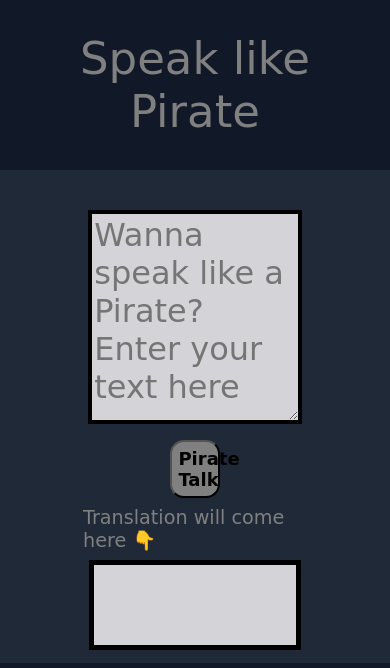
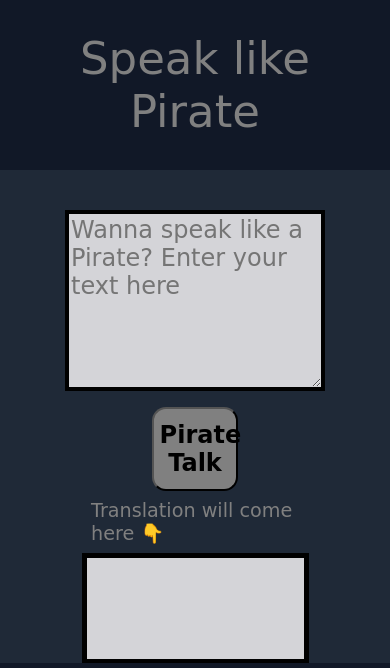
Before and after one commit to Shreyansh-09/mark-7-neog, a plain HTML site: page index.html in a window 390 px wide. Shown: the top 668 px of the page. Drawn offline with Linux system fonts and the light colour scheme; a web font is replaced by a local one.

Commit message:
style: viewport fix
Web App style fixed based on mobile display view.

```diff
--- a/styles.css
+++ b/styles.css
@@ -27,10 +27,11 @@ main {
 textarea {
     display: block;
     font-family: inherit;
-    font-size: xx-large;
+    font-size: x-large;
     margin: 1rem auto;
-    padding-bottom: 8rem;
-    width: 65%;
+    height: 20vh;
+    /* padding-bottom: 8rem; */
+    width: 80%;
     background-color: #d4d4d8;
     border: 4px solid black;
 }
@@ -38,10 +39,11 @@ textarea {
 button {
     margin: 0.5rem auto;
     font-family: inherit;
-    padding: 2%;
+    /* padding: 2%; */
+    height: 10vh;
     font-weight: bold;
-    font-size: large;
-    width: 16%;
+    font-size: x-large;
+    width: 28%;
     border-radius: 14px;
     background-color: gray;
     color: black;
@@ -53,17 +55,18 @@ button {
     margin: auto;
     /* border: 5px solid red; */
     display: block;
-    width: 14rem;
+    width: 13rem;
     font-size: larger;
 }
 
 #output {
     border: 5px solid black;
     display: block;
-    width: 65%;
+    width: 70%;
     font-size: xx-large;
     margin: 0.5rem auto;
-    padding-bottom: 5rem;
+    height: 12vh;
+    /* padding-bottom: 5rem; */
     background-color: #d4d4d8;
 }
 
```
